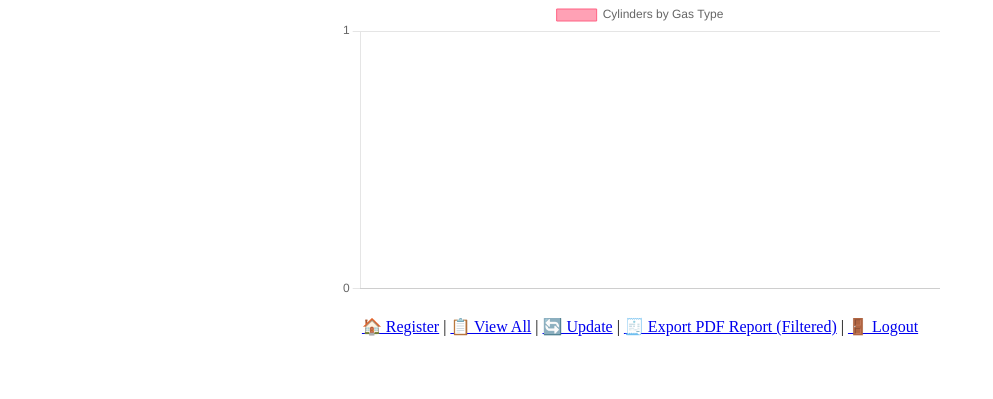
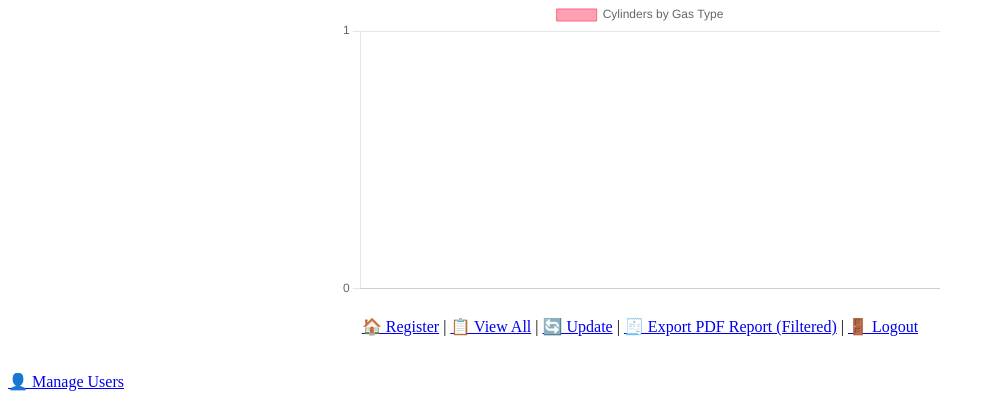
Before and after one commit to amirda88/gas-cylinder-tracker, a Flask app: template templates/dashboard.html in a window 1280 px wide. Shown: the part 894-1293 px from the top of the page, without its empty margins (0-993 px from the left). Before the commit the page ends 1230 px from the top, so only its background shows below. Run offline with Flask 3, Linux system fonts and the light colour scheme; the visitor is signed in with stand-in values (Sample User, id 1); tables that the repository leaves empty hold one stand-in row (values such as "Sample post"); the template is opened without the code that fills it: most values are stand-ins (such as "Sample title", 1, 10 or a date in 2020).

Commit message:
dashboard.html

```diff
--- a/templates/dashboard.html
+++ b/templates/dashboard.html
@@ -132,5 +132,10 @@
         <a href="/report/filter">🧾 Export PDF Report (Filtered)</a> |
         <a href="/logout">🚪 Logout</a>
     </div>
+{% if session.get('role') == 'admin' %}
+    <br><br>
+    <a href="/users">👤 Manage Users</a>
+{% endif %}
+
 </body>
 </html>
```
